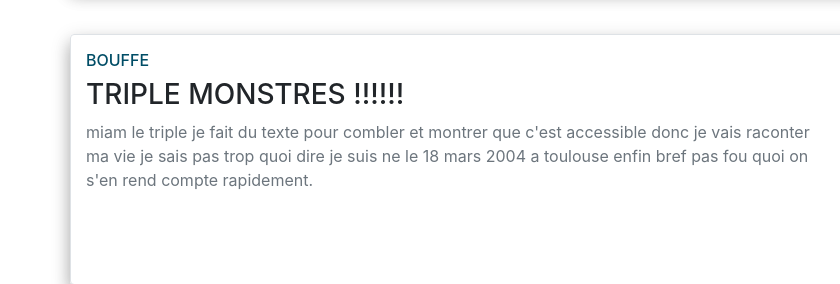
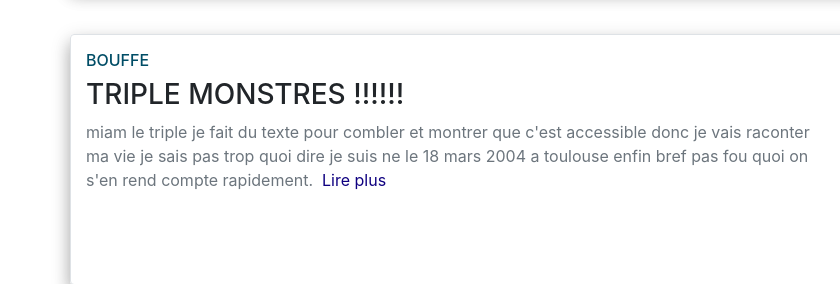
Before and after one commit to BertaudNathan/Accesibilite-B2, a website: page index.html in a window 1280 px wide. Shown: the part 1140-1424 px from the top of the page, 0-840 px from the left. Drawn offline with Linux system fonts and the light colour scheme.

Commit message:
Update index.html

```diff
--- a/index.html
+++ b/index.html
@@ -88,7 +88,7 @@
             <div class="col-md-8">
                 <p class="h6 blog-category text-uppercase" style="color: #004d66;">Bouffe</p>
                 <h3 class="blog-title h3" aria-label="titre">TRIPLE MONSTRES !!!!!!</h3>
-                <p class="blog-description text-secondary" aria-label="description">miam le triple je fait du texte pour combler et montrer que c'est accessible donc je vais raconter ma vie je sais pas trop quoi dire je suis ne le 18 mars 2004 a toulouse enfin bref pas fou quoi on s'en rend compte rapidement.
+                <p class="blog-description text-secondary" aria-label="description">miam le triple je fait du texte pour combler et montrer que c'est accessible donc je vais raconter ma vie je sais pas trop quoi dire je suis ne le 18 mars 2004 a toulouse enfin bref pas fou quoi on s'en rend compte rapidement. &nbsp;<a href="article.html" style="color:#0F0080">Lire plus</a>
                 </p>
 
             </div>
```
